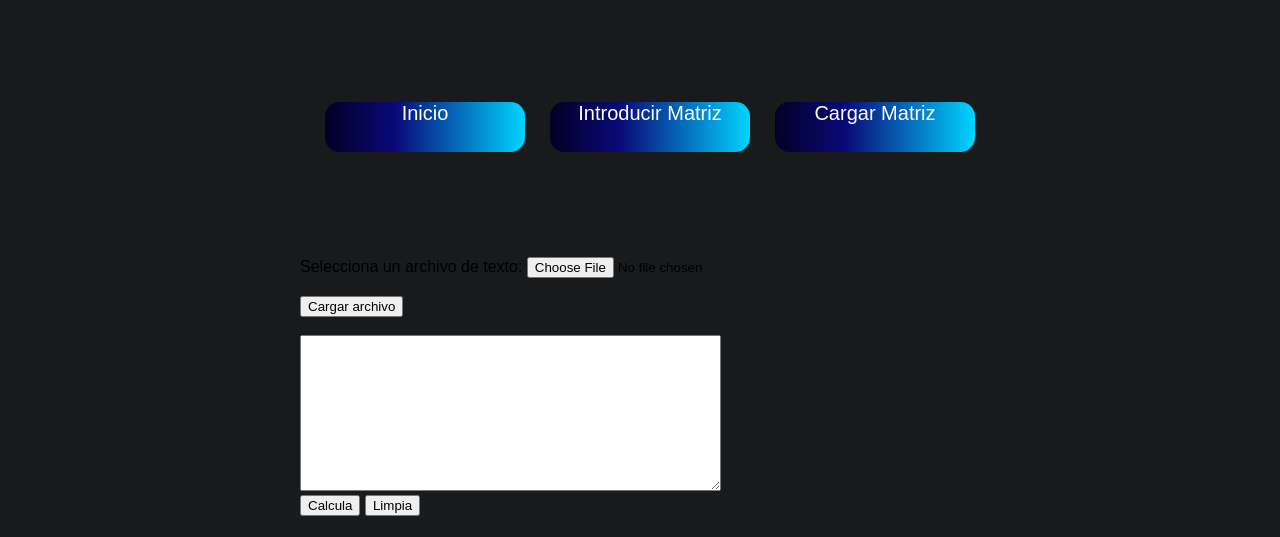
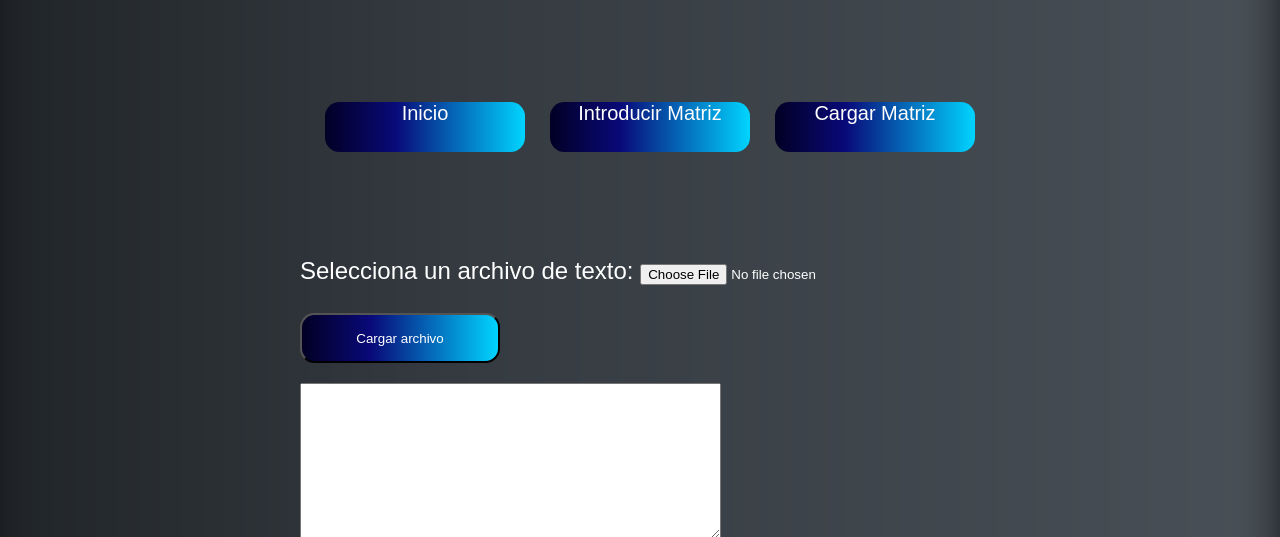
Before and after one commit to AleMondragon/Calculadora-Gauss-Jordan-2AM2, a plain HTML site: page GaussJordan-DragAndDropActu.html in a window 1280 px wide. Shown: the part 102-639 px from the top of the page. Drawn offline with Linux system fonts and the light colour scheme.

Commit message:
Update GaussJordan-DragAndDropActu.html

```diff
--- a/GaussJordan-DragAndDropActu.html
+++ b/GaussJordan-DragAndDropActu.html
@@ -17,21 +17,25 @@
                 <!----Barra de navegacion -->
                 <nav>
                     <a href="index.html">Inicio </a>
-                        <a href="Introducir.html">Introducir Matriz</a>
+                        <a href="Introducir.html" ">Introducir Matriz</a>
                         <a href = "GaussJordan-DragAndDropActu.html">Cargar Matriz</a> </a>
                 </nav>
             </div>
         <form>
+        <div class="prueba">
+        <span>
         <label for="file-input">Selecciona un archivo de texto:</label>
         <input type="file" id="file-input" name="file-input"><br><br>
-        <button type="button" onclick="loadFile()">Cargar archivo</button>
+        <button class="cargar" type="button" onclick="loadFile()">Cargar archivo</button>
     </form>
     <br>
     <textarea id="matrix-text" rows="10" cols="50"></textarea>
     <br>
-    <button type="button" onclick="solve()">Calcula</button>
-    <button type="button" onclick="clearMatrix()">Limpia</button>
+    <button class="cargar2" type="button" onclick="solve()">Calcula</button>
+    <button class="cargar3" type="button" onclick="clearMatrix()">Limpiar</button>
     <br>
+</span>
+</div>
     <h2>Resultado</h2>
     <p id="result"></p>
     <script>
```
